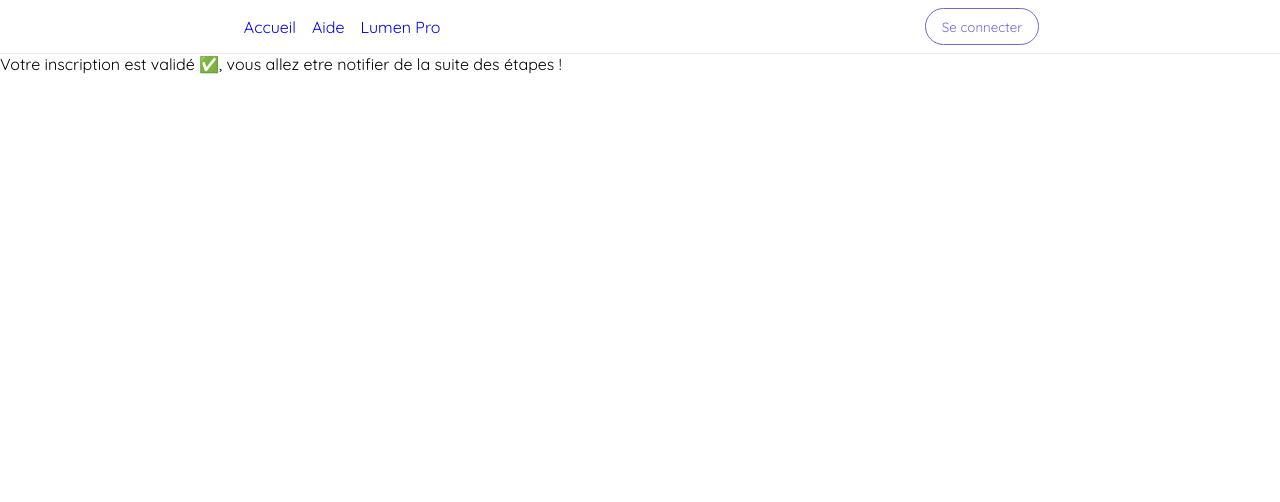
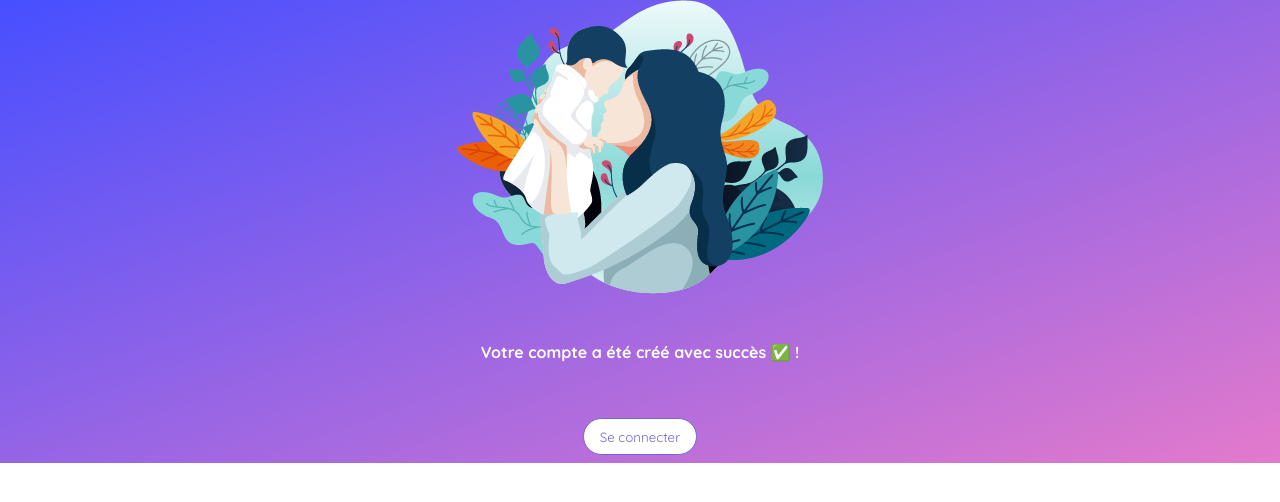
Before and after one commit to WildCodeSchool-2024-02/toulouse-babyplace, a React (Vite) app in the folder client/: page /sign-up-done in a window 1280 px wide. Shown: the top 502 px of the page. Built offline with nearby package versions, Linux system fonts and the light colour scheme; a web font is replaced by a local one.

Commit message:
fix: fix css

```diff
--- a/client/src/pages/Reservation/Reservation.jsx
+++ b/client/src/pages/Reservation/Reservation.jsx
@@ -11,7 +11,6 @@ function Reservation() {
         <p>Selectionnez la date et l'heure qui vous convient</p>{" "}
       </div>
       <Calendar />
-
     </div>
   );
 }
--- a/client/src/pages/SignUp/SignUp-Done/SignUpDone.jsx
+++ b/client/src/pages/SignUp/SignUp-Done/SignUpDone.jsx
@@ -1,16 +1,17 @@
-import NavBar from "../../../components/NavBar/NavBar";
+import "./SignUpDone.scss";
+import { NavLink } from "react-router-dom";
 
 function SignUpDone() {
   return (
-    <>
-      <NavBar />
-      <div>
-        <p className="done">
-          Votre inscription est validé ✅, vous allez etre notifier de la suite
-          des étapes !
-        </p>
-      </div>
-    </>
+    <div className="container">
+      <img src="./src/assets/images/imgsignupdone.png" alt="img" />
+      <p className="done">Votre compte a été créé avec succès ✅ !</p>
+      <NavLink to="/sign-in">
+        <button type="button" className="nav-button">
+          Se connecter
+        </button>
+      </NavLink>
+    </div>
   );
 }
 
--- a/client/src/pages/SignUp/SignUp-Done/SignUpDone.scss
+++ b/client/src/pages/SignUp/SignUp-Done/SignUpDone.scss
@@ -0,0 +1,44 @@
+@import "../../../variables.scss";
+
+$grey-color: #878787;
+$primary-color: #474fff;
+$secondary-color: #e37acc;
+$darker-color: #000;
+$lighter-color: #fff;
+
+.container {
+  background: linear-gradient(
+    to bottom right,
+    $primary-color,
+    $secondary-color
+  );
+  display: flex;
+  flex-direction: column;
+  align-items: center;
+  gap: 3rem;
+}
+
+.nav-button {
+  background-color: $lighter-color;
+  color: $main-color;
+  border: $main-color 1px solid;
+  border-radius: 50px;
+  padding-inline: 1rem;
+  padding-block: 0.6rem;
+  margin: 0.5rem;
+  max-height: 3.75rem;
+  text-decoration: none;
+  transition:
+    0.5s ease,
+    transform 0.5s ease;
+}
+
+button:hover {
+  background-color: $main-color;
+  color: $lighter-color;
+}
+
+.done {
+  color: $lighter-color;
+  font-weight: bold;
+}
```
Also changed, not shown: client/src/assets/images/imgsignupdone.png (added).
